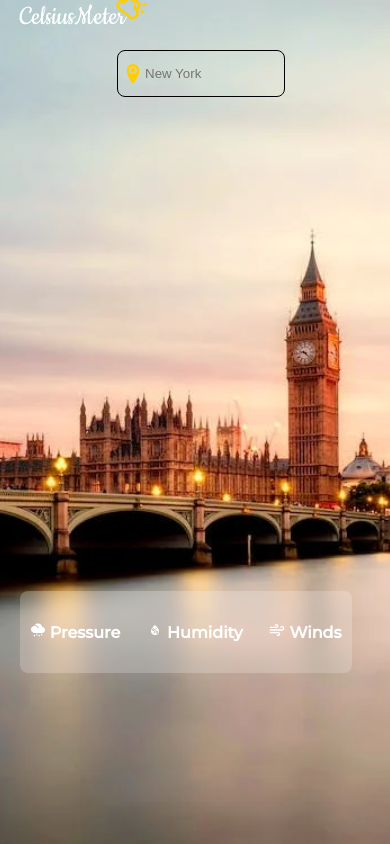
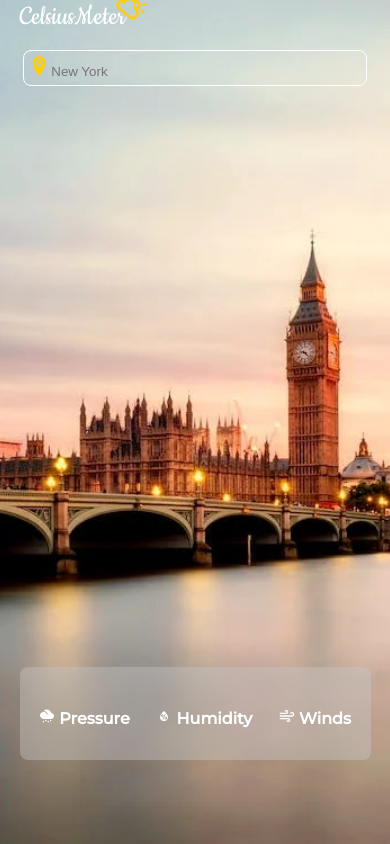
Before and after one commit to abderrazakmahiii/celsiusmeter, a React (Create React App) app in the folder celsiusmeter/: page / in a window 390 px wide. Shown: the top 844 px of the page. Built offline with nearby package versions, Linux system fonts and the light colour scheme.

Commit message:
some design changes

```diff
--- a/celsiusmeter/src/Components/home.jsx
+++ b/celsiusmeter/src/Components/home.jsx
@@ -22,20 +22,8 @@ export default function Home() {
   };
   return (
     <div id="home">
-      <div id="home-text">
-        <h1>We predict the future</h1>
-        <p>
-          Never get caught in the rain again! With CelsiusMeter, you can get
-          up-to-date forecasts for your location and plan your day with
-          confidence. Our advanced technology provides accurate weather
-          information, so you can stay ahead of the storm. Whether you're
-          planning a picnic, going for a run, or heading out on a road trip,
-          CelsiusMeter has you covered."
-        </p>
-      </div>
-      <div id="weather">
-        <div id="right">
-          <div id="location">
+          <div id="context">
+            <div id="location">
             <ImLocation2 className="icon" />
             <input
               value={location}
@@ -44,7 +32,6 @@ export default function Home() {
               placeholder="New York"
             />
           </div>
-        </div>
         <div id="top">
           <div className="left">
             <h3>{data.name}</h3> {/* remove the curly braces */}
@@ -75,7 +62,7 @@ export default function Home() {
             </h4>
           </div>
         </div>
+          </div>
       </div>
-    </div>
   );
 }
--- a/celsiusmeter/src/index.css
+++ b/celsiusmeter/src/index.css
@@ -62,9 +62,38 @@ a .icon {
 
 }
 
+#home {
+  width: 100%;
+  height: 100vh;
+  display: block;
+  justify-content: space-between;
+  align-items: center;
+  background-image: url('./bg.png') ;
+  background-repeat: no-repeat;
+  background-size: cover;
+  background-position: center bottom;
+}
+
+#context {
+  display: block;
+  margin: auto;
+  padding-top: 50px;
+  width: 50%;
+  color: white;
+}
+
+#location {
+  border: 1px solid white;
+  padding: 5px;
+  border-radius: .5rem;
+  width: 50%;
+  margin: auto;
+}
+
 #location input {
   width: 50%;
   border: none;
+  color: white;
   background-color: transparent;
 }
 
@@ -72,98 +101,46 @@ a .icon {
   outline: none;
 }
 
-#home {
-  width: 100%;
+#top {
   display: flex;
   justify-content: space-between;
   align-items: center;
+  position: absolute;
+  top: 30%;
+  width: 50vw;
 }
 
-#home-text {
-  width: 55%;
-  margin-left: 50px;
-  color: white;
-}
-
-#weather {
-  width: 45%;
-  height: 100vh;
-  background-image: url('./bg.png') ;
-  background-repeat: no-repeat;
-  background-size: cover;
-  background-position: center bottom;
-  display: flex;
-  flex-direction: column;
-  position: relative;
-
-  clip-path: polygon(25% 0%, 100% 0%, 100% 100%, 0% 100%);
-}
-
-#top, #bottom {
-  position: absolute;
-  top: 20%;
-  left: 30%;
-  color: white;
-  display: flex;
-  justify-content: space-between;
-  width: 30vw;
+#top .right {
+  transform: rotate(270deg);
 }
 
 #bottom {
-  top: 70%;
+  display: flex;
+  justify-content: space-between;
+  align-items: center;
+  text-align: center;
+  background-color: rgba(200, 200, 200, 0.4);
+  backdrop-filter: blur(5px);
   padding: 10px;
-  left: 20%;
-  background-color: rgba(255, 255, 255, 0.2);
   border-radius: .5rem;
-  backdrop-filter: blur(5px);
-}
-
-#top .right {
-  font-size: 20px;
-  transform: rotate(270deg);
-}
-
-#top h3{
-  font-size: 30px;
-  margin: 0;
-}
-
-#top h1 {
-  font-size: 40px;
-}
-
-#bottom .element {
-  flex-direction: column;
-  margin: 0;
-}
-
-#bottom {
-  text-align: center;
+  position: absolute;
+  bottom: 10%;
+  width: 50vw;
 }
 
 @media (max-width: 900px) {
-  #home {
-    flex-direction: column-reverse;
+  #location {
+    width: 85vw;
   }
 
-  #home-text {
-    width: 90%;
-    margin-left: 0;
-  }
-
-  #weather {
-    width: 100%;
-    clip-path: none;
-  }
-
-  #top{
-    width: 90%;
-    left: 5%;
+  #context, #top{
+    width: 90vw;
   }
 
   #bottom {
-    width: 80%;
-    left: 5%;
-    margin: 0;
+    width: 80vw;
+    padding-top: 20px;
+    padding-left: 5vw;
+    padding-right: 5vw;
   }
 }
```
